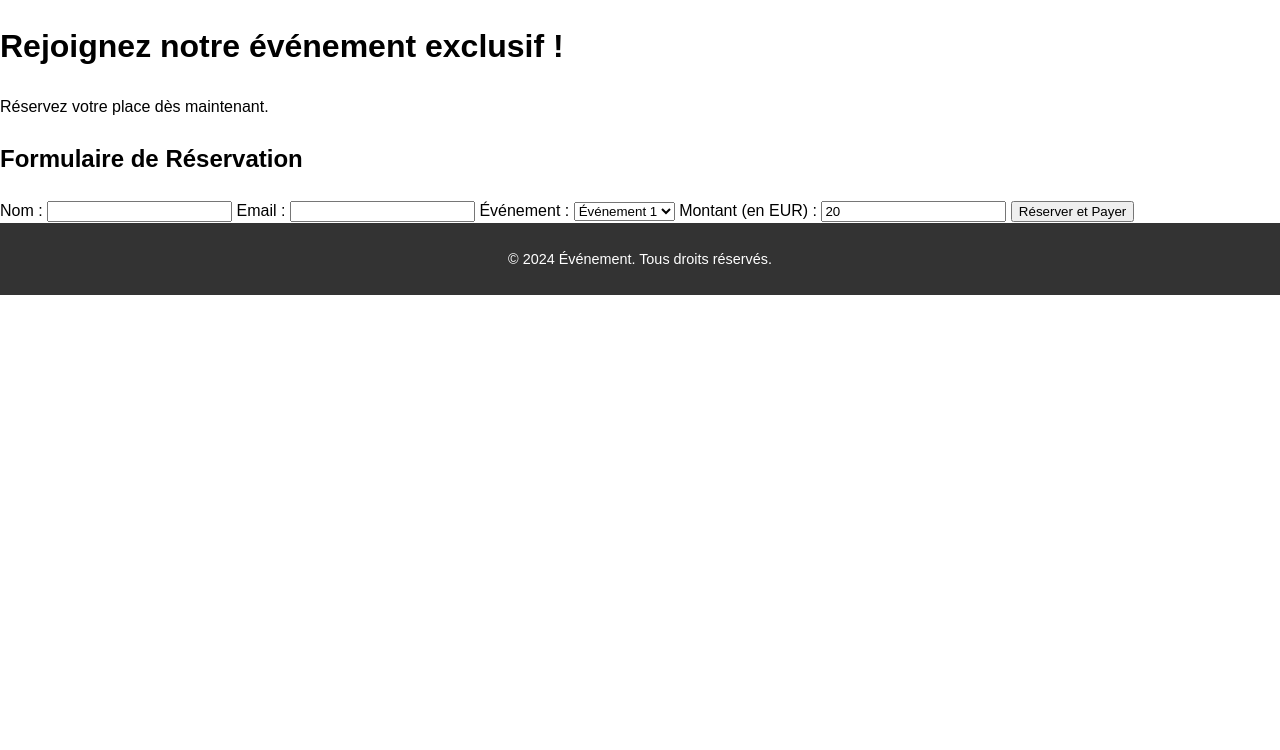
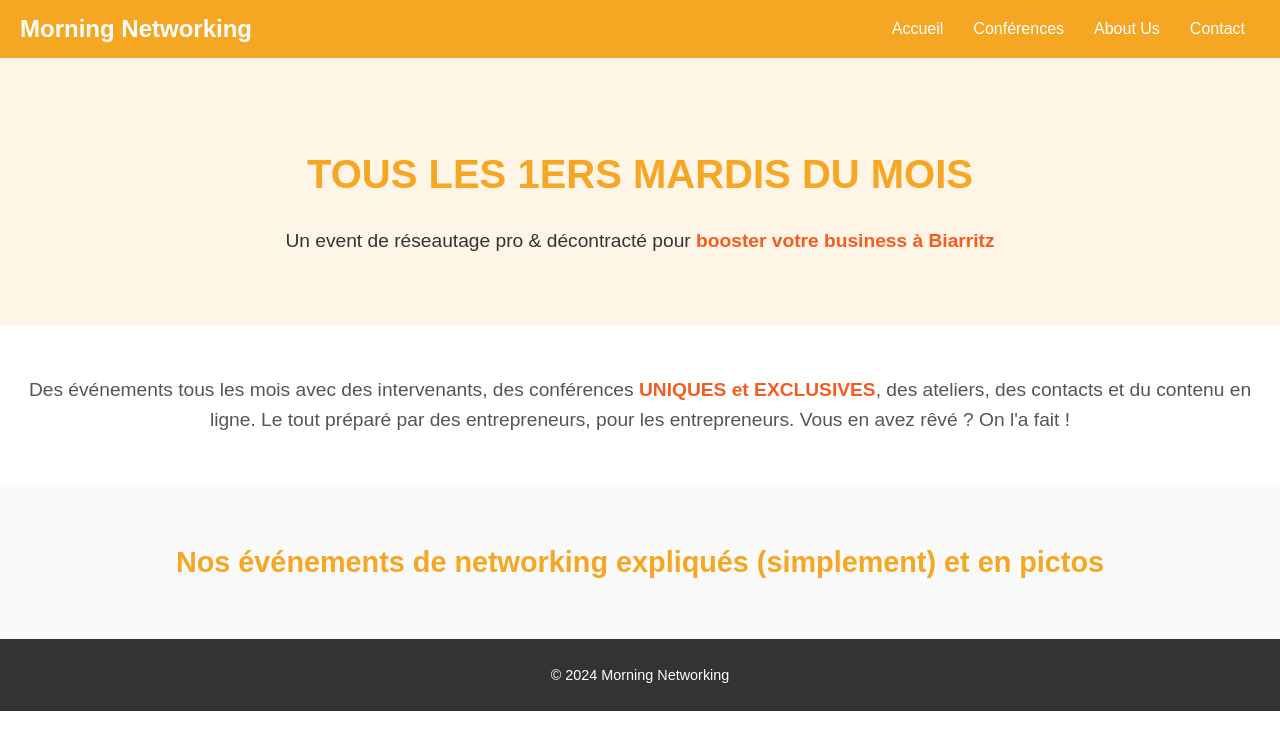
Before and after one commit to TheReminder/Evening_Network-rep, a plain HTML site: page index.html in a window 1280 px wide. Drawn offline with Linux system fonts and the light colour scheme.

Commit message:
Update index.html
DA Morning Network

```diff
--- a/index.html
+++ b/index.html
@@ -3,39 +3,38 @@
 <head>
     <meta charset="UTF-8">
     <meta name="viewport" content="width=device-width, initial-scale=1.0">
-    <title>Réservation Événement</title>
+    <title>Morning Networking</title>
     <link rel="stylesheet" href="style.css">
 </head>
 <body>
-    <header>
-        <h1>Rejoignez notre événement exclusif !</h1>
-        <p>Réservez votre place dès maintenant.</p>
+    <header class="navbar">
+        <div class="logo">Morning Networking</div>
+        <nav>
+            <ul>
+                <li><a href="#home">Accueil</a></li>
+                <li><a href="#conferences">Conférences</a></li>
+                <li><a href="#about">About Us</a></li>
+                <li><a href="#contact">Contact</a></li>
+            </ul>
+        </nav>
     </header>
-    <main>
-        <section id="reservation">
-            <h2>Formulaire de Réservation</h2>
-            <form id="reservation-form" action="https://www.example.com/payment" method="POST">
-                <label for="name">Nom :</label>
-                <input type="text" id="name" name="name" required>
 
-                <label for="email">Email :</label>
-                <input type="email" id="email" name="email" required>
+    <section id="hero">
+        <h1>TOUS LES 1ERS MARDIS DU MOIS</h1>
+        <p>Un event de réseautage pro & décontracté pour <span class="highlight">booster votre business à Biarritz</span></p>
+    </section>
 
-                <label for="event">Événement :</label>
-                <select id="event" name="event">
-                    <option value="event1">Événement 1</option>
-                    <option value="event2">Événement 2</option>
-                </select>
+    <section id="description">
+        <p>Des événements tous les mois avec des intervenants, des conférences <span class="highlight">UNIQUES et EXCLUSIVES</span>, des ateliers, des contacts et du contenu en ligne. Le tout préparé par des entrepreneurs, pour les entrepreneurs. Vous en avez rêvé ? On l'a fait !</p>
+    </section>
 
-                <label for="payment">Montant (en EUR) :</label>
-                <input type="number" id="payment" name="payment" value="20" readonly>
+    <section id="details">
+        <h2>Nos événements de networking expliqués (simplement) et en pictos</h2>
+        <!-- Ajoute ici des images ou des icônes explicatives si nécessaire -->
+    </section>
 
-                <button type="submit">Réserver et Payer</button>
-            </form>
-        </section>
-    </main>
     <footer>
-        <p>© 2024 Événement. Tous droits réservés.</p>
+        <p>&copy; 2024 Morning Networking</p>
     </footer>
 </body>
 </html>
```
